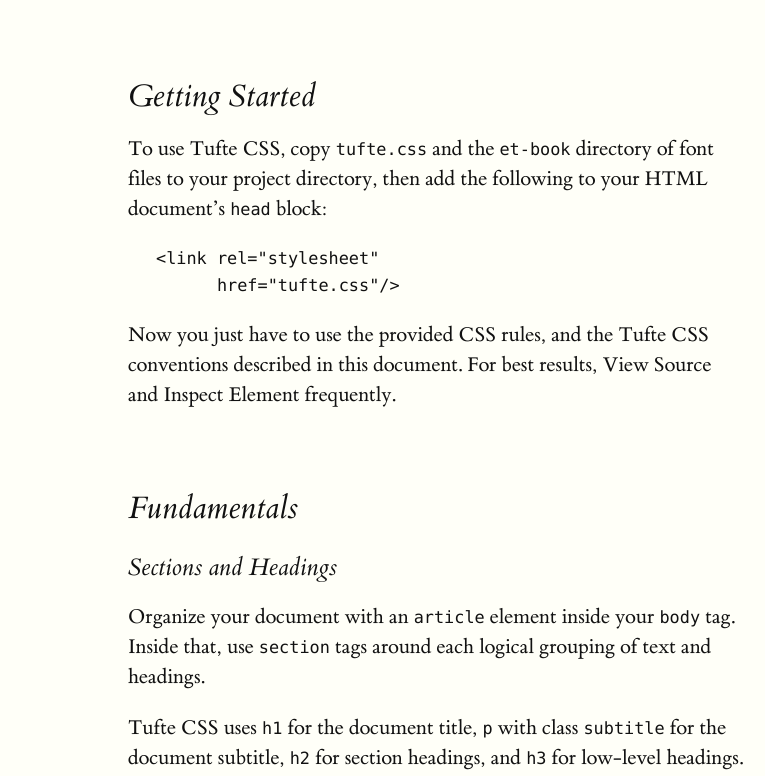
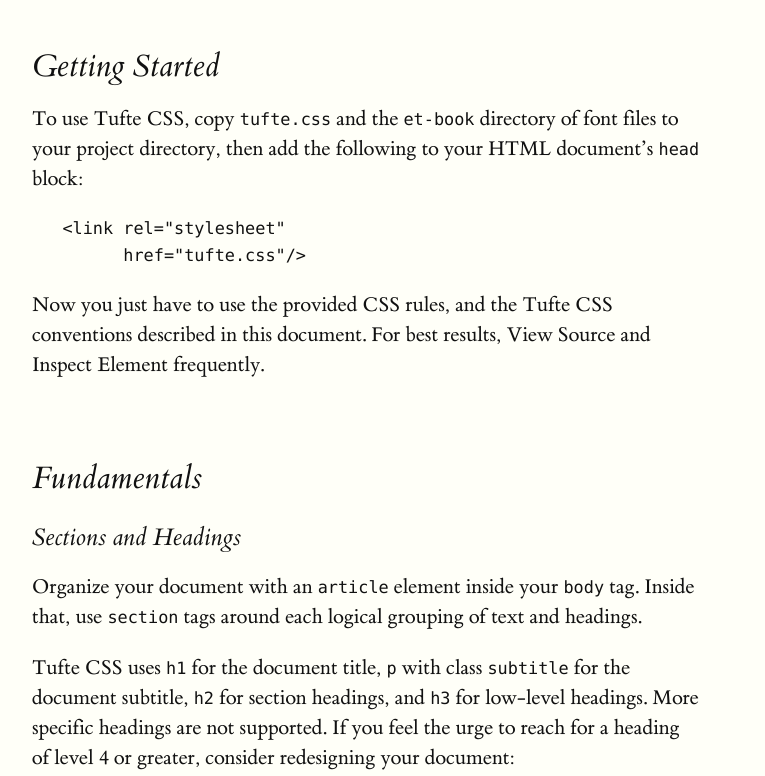
Before and after one commit to roggenkamps/steveroggenkamp.com, a plain HTML site: page index.html in a window 1280 px wide. Shown: the part 1083-1859 px from the top of the page, without its empty margins (32-797 px from the left). Drawn offline with Linux system fonts and the light colour scheme; files that its build step writes are made by us from their sources; files whose address does not match are found by name.

Commit message:
Initial redesign for home page

```diff
--- a/static/css/tufte.css
+++ b/static/css/tufte.css
@@ -38,10 +38,10 @@
 /* Tufte CSS styles */
 html { font-size: 15px; }
 
-body { width: 87.5%;
+body { width: 95.0%;
        margin-left: auto;
        margin-right: auto;
-       padding-left: 12.5%;
+       padding-left: 5.0%;
        font-family: et-book, Palatino, "Palatino Linotype", "Palatino LT STD", "Book Antiqua", Georgia, serif;
        background-color: #fffff8;
        color: #111;
```
Also changed, not shown: 3 other files.
